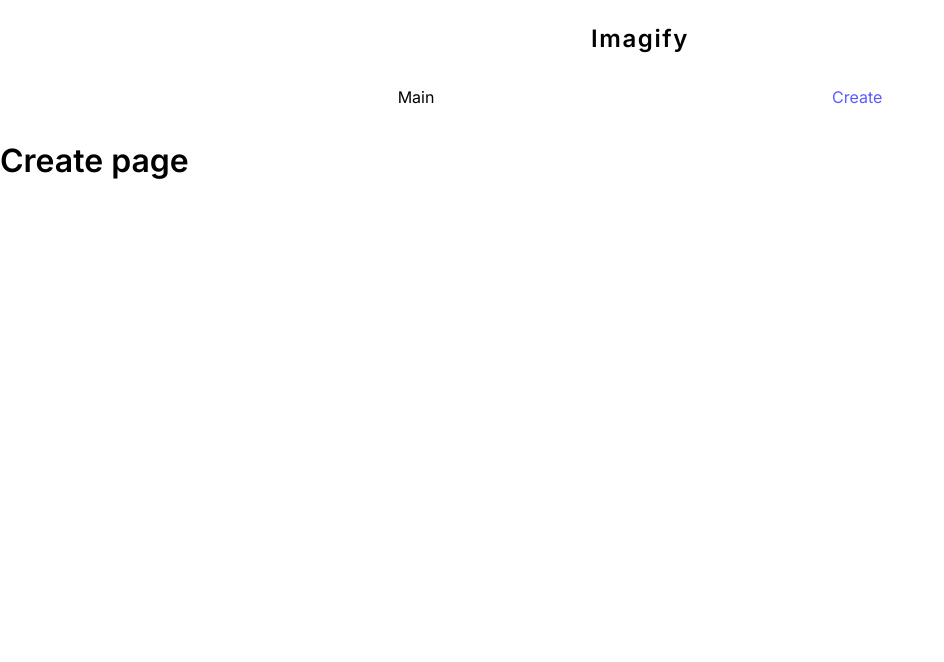
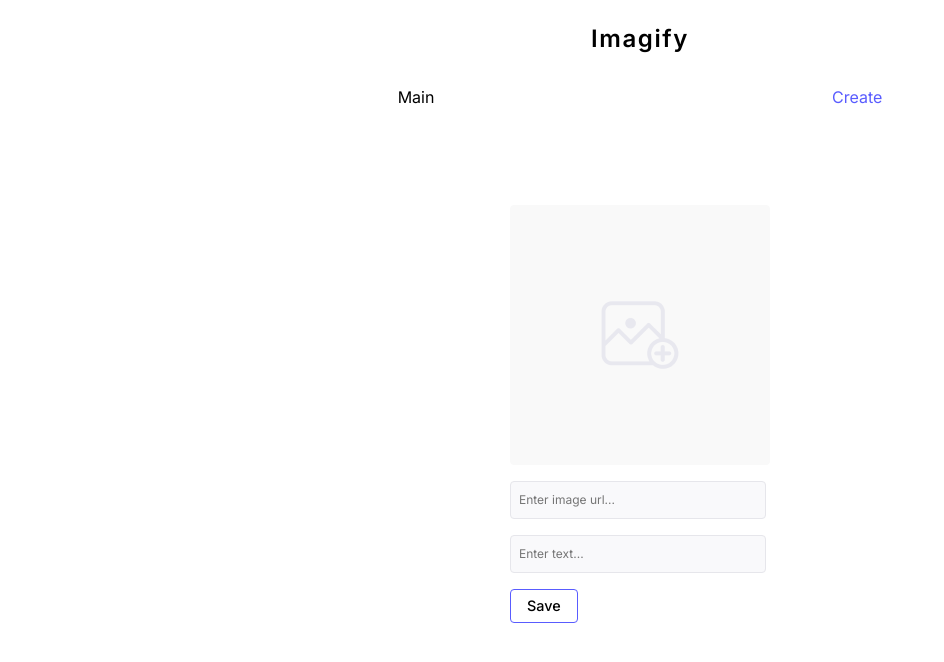
Before and after one commit to vladislavkn/imagify, a Vue app in the folder client/: page /create in a window 1280 px wide. Shown: the top 662 px of the page, without its empty margins (0-944 px from the left). Built offline with nearby package versions, Linux system fonts and the light colour scheme.

Commit message:
client: add Create page

```diff
--- a/client/src/App.vue
+++ b/client/src/App.vue
@@ -16,6 +16,11 @@ export default {
 </script>
 
 <style lang="scss">
+* {
+  box-sizing: border-box;
+  font-family: "Inter", Helvetica, Arial, sans-serif;
+}
+
 body {
   margin: 0;
 }
@@ -30,8 +35,9 @@ p {
   margin: 0;
 }
 
-#app {
-  font-family: "Inter", Helvetica, Arial, sans-serif;
+.image {
+  max-width: 100%;
+  height: auto;
 }
 
 .header__title {
--- a/client/src/views/Create.vue
+++ b/client/src/views/Create.vue
@@ -1,11 +1,106 @@
 <template>
   <div class="create">
-    <h1>Create page</h1>
+    <form @submit.prevent="onSubmit">
+      <div class="form__image-preview">
+        <img
+          class="image"
+          v-if="imageUrl.length > 7"
+          :src="imageUrl"
+          alt="Your image"
+        />
+        <img
+          class="image"
+          v-else
+          src="@/assets/Photo.png"
+          alt="Placeholder image"
+        />
+      </div>
+
+      <input
+        v-model.lazy="imageUrl"
+        type="text"
+        class="form__input"
+        placeholder="Enter image url..."
+      />
+      <input
+        v-model="text"
+        type="text"
+        class="form__input"
+        placeholder="Enter text..."
+      />
+      <button class="form__submit-btn">Save</button>
+    </form>
   </div>
 </template>
 
 <script>
 export default {
   name: "Create",
+  data() {
+    return {
+      imageUrl: "",
+      text: "",
+    };
+  },
+  methods: {
+    onSubmit() {
+      this.$router.push("/");
+    },
+  },
 };
 </script>
+
+<style>
+.create {
+  display: flex;
+  justify-content: center;
+  padding: 64px;
+}
+
+.form__image-preview {
+  margin-bottom: 16px;
+  display: flex;
+  justify-content: center;
+  max-width: 100%;
+}
+
+.form__input {
+  display: block;
+  width: 256px;
+  padding: 8px;
+  margin-bottom: 16px;
+  background: #f9f9fb;
+  border: 1px solid #e6e6eb;
+  border-radius: 4px;
+  outline: none;
+
+  font-size: 0.75rem;
+  line-height: 1.25rem;
+  color: #000;
+}
+
+.form__submit-btn {
+  padding: 8px 16px;
+  background: transparent;
+  font-size: 0.9rem;
+  font-weight: 500;
+  line-height: 1rem;
+  border: 1px solid #595cff;
+  border-radius: 4px;
+  outline: none;
+}
+
+.form__submit-btn:active {
+  background-color: rgba(89, 92, 255, 0.1);
+}
+
+@media screen and (max-width: 360px) {
+  .create {
+    padding: 32px;
+  }
+
+  .form__input {
+    width: 100%;
+  }
+}
+</style>
```
